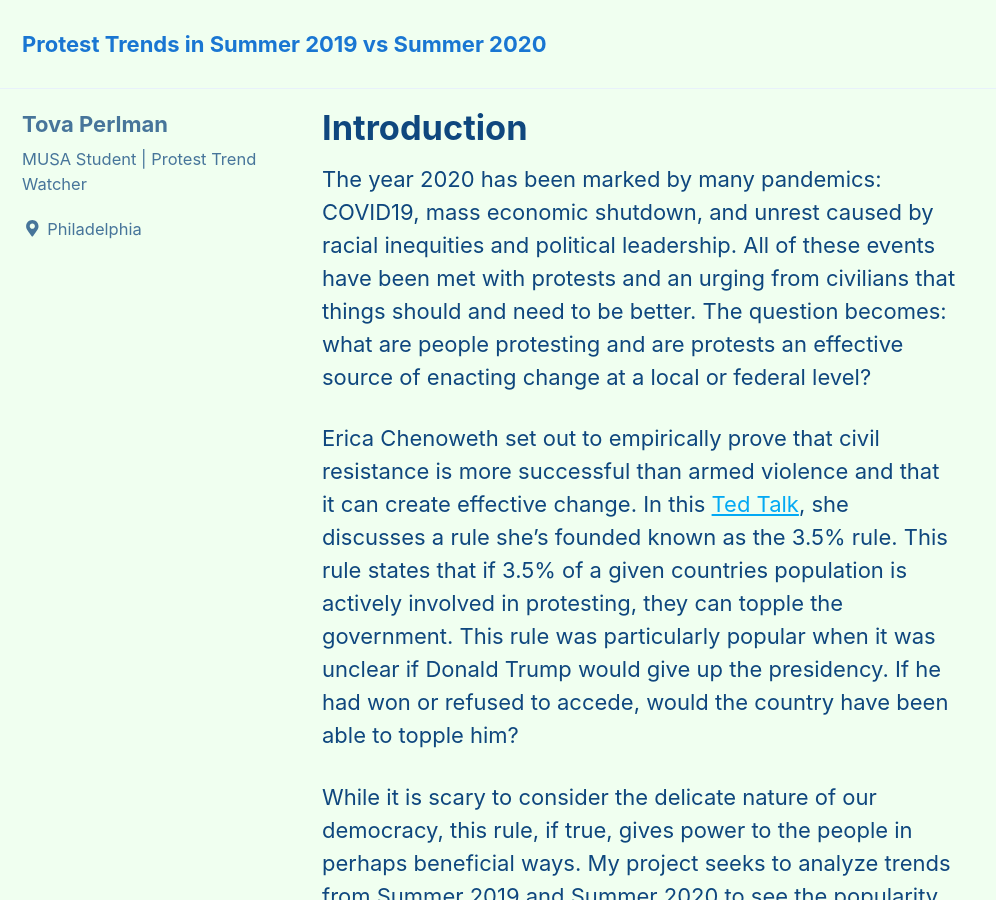
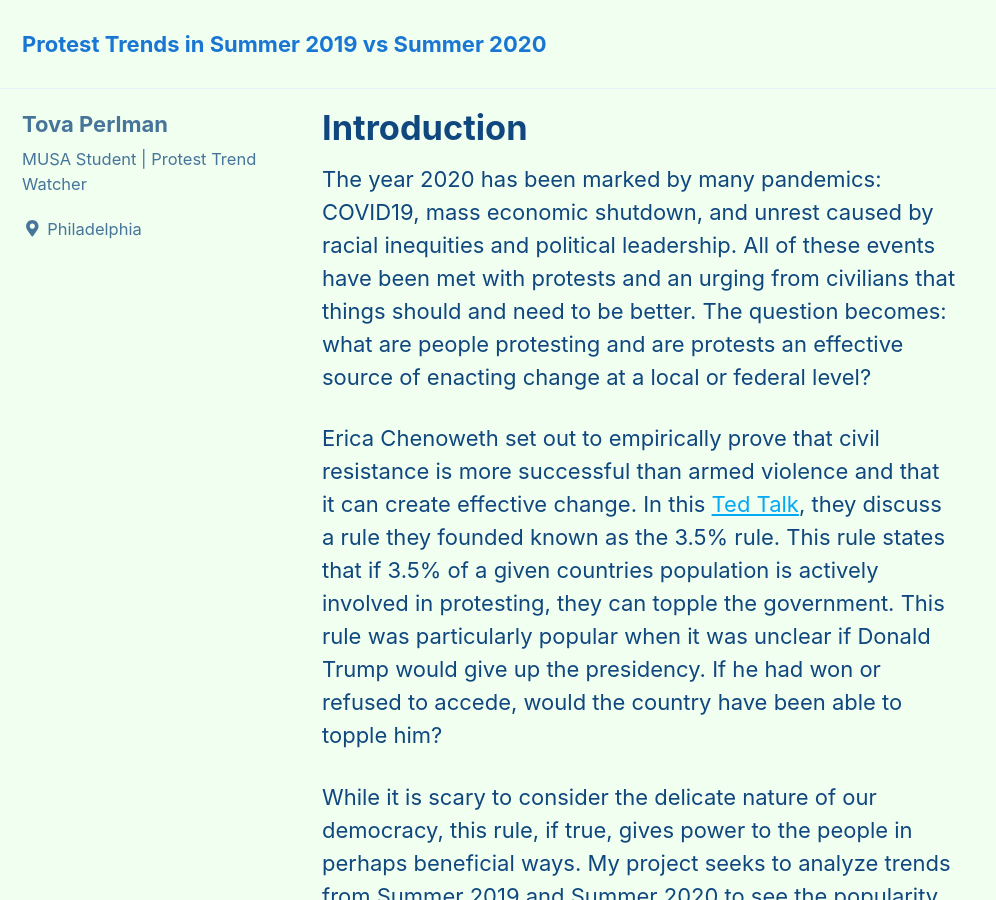
Before and after one commit to tovaperlman/MUSA550FinalProject, a Jekyll site: the page built from _posts/2019-04-18-welcome-to-github-pages.md, in a window 1280 px wide and 900 px high. Shown: the whole window, without its empty margins (0-996 px from the left). Built offline with Jekyll 4.4.1, drawn with Linux system fonts in a browser that asks for light colours; cached includes are drawn as plain includes; nearby versions of some CDN libraries; a script that is not in the unit is left out.

Commit message:
Update 2019-04-18-welcome-to-github-pages.md

```diff
--- a/_posts/2019-04-18-welcome-to-github-pages.md
+++ b/_posts/2019-04-18-welcome-to-github-pages.md
@@ -10,7 +10,7 @@ tags:
 
    The year 2020 has been marked by many pandemics: COVID19, mass economic shutdown, and unrest caused by racial inequities and political leadership. All of these events have been met with protests and an urging from civilians that things should and need to be better. The question becomes: what are people protesting and are protests an effective source of enacting change at a local or federal level?
 
-   Erica Chenoweth set out to empirically prove that civil resistance is more successful than armed violence and that it can create effective change. In this [Ted Talk](https://www.youtube.com/watch?v=YJSehRlU34w/), she discusses a rule she's founded known as the 3.5% rule. This rule states that if 3.5% of a given countries population is actively involved in protesting, they can topple the government. This rule was particularly popular when it was unclear if Donald Trump would give up the presidency. If he had won or refused to accede, would the country have been able to topple him?
+   Erica Chenoweth set out to empirically prove that civil resistance is more successful than armed violence and that it can create effective change. In this [Ted Talk](https://www.youtube.com/watch?v=YJSehRlU34w/), they discuss a rule they founded known as the 3.5% rule. This rule states that if 3.5% of a given countries population is actively involved in protesting, they can topple the government. This rule was particularly popular when it was unclear if Donald Trump would give up the presidency. If he had won or refused to accede, would the country have been able to topple him?
 
    While it is scary to consider the delicate nature of our democracy, this rule, if true, gives power to the people in perhaps beneficial ways. My project seeks to analyze trends from Summer 2019 and Summer 2020 to see the popularity of protest subjects, types of protest and crowd size. It then uses US census data to get information on population at the county level and identify if there are any counties in the US in which at least 3.5% of the county population protested. Ultimately, we will display these results visually and see if we can identify counties with strong protest trends.
 
```
